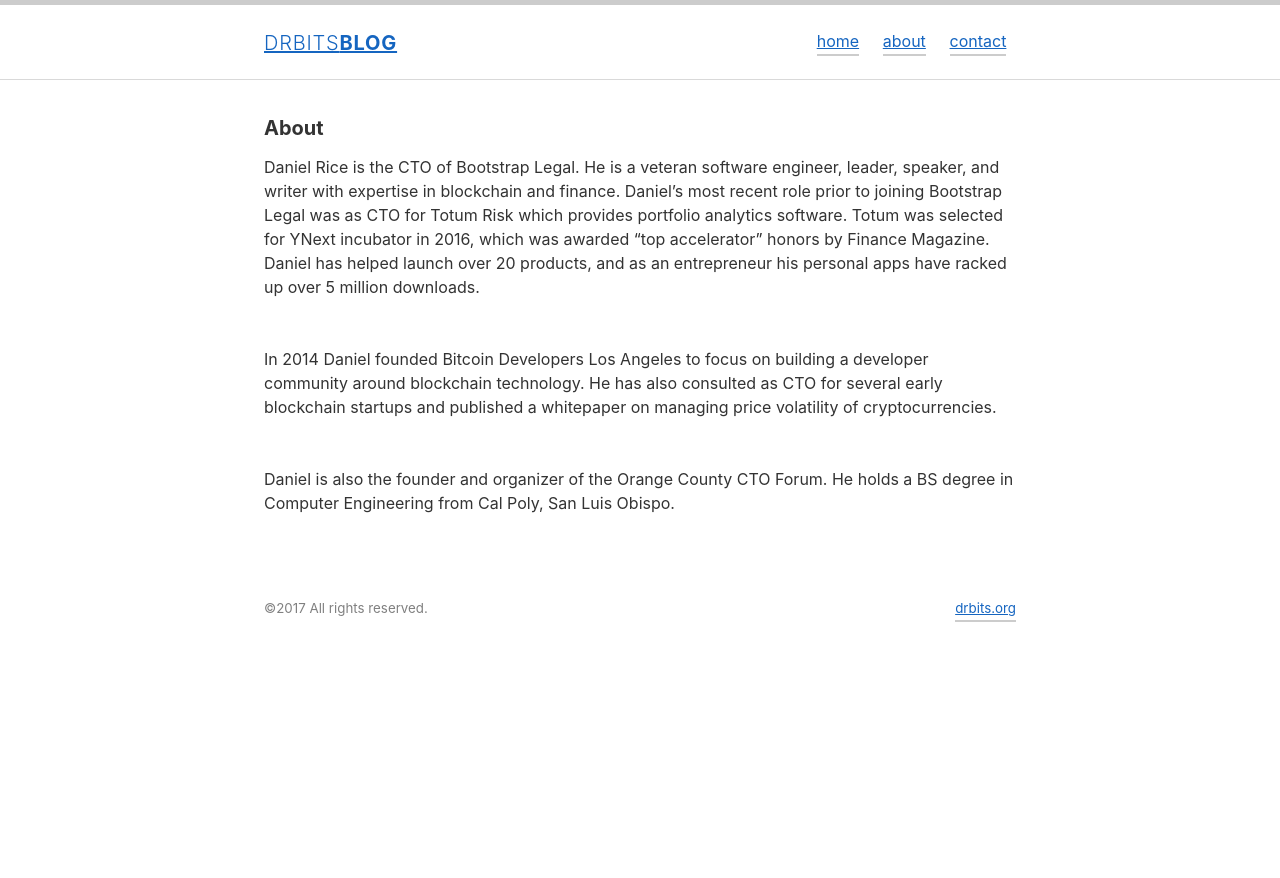
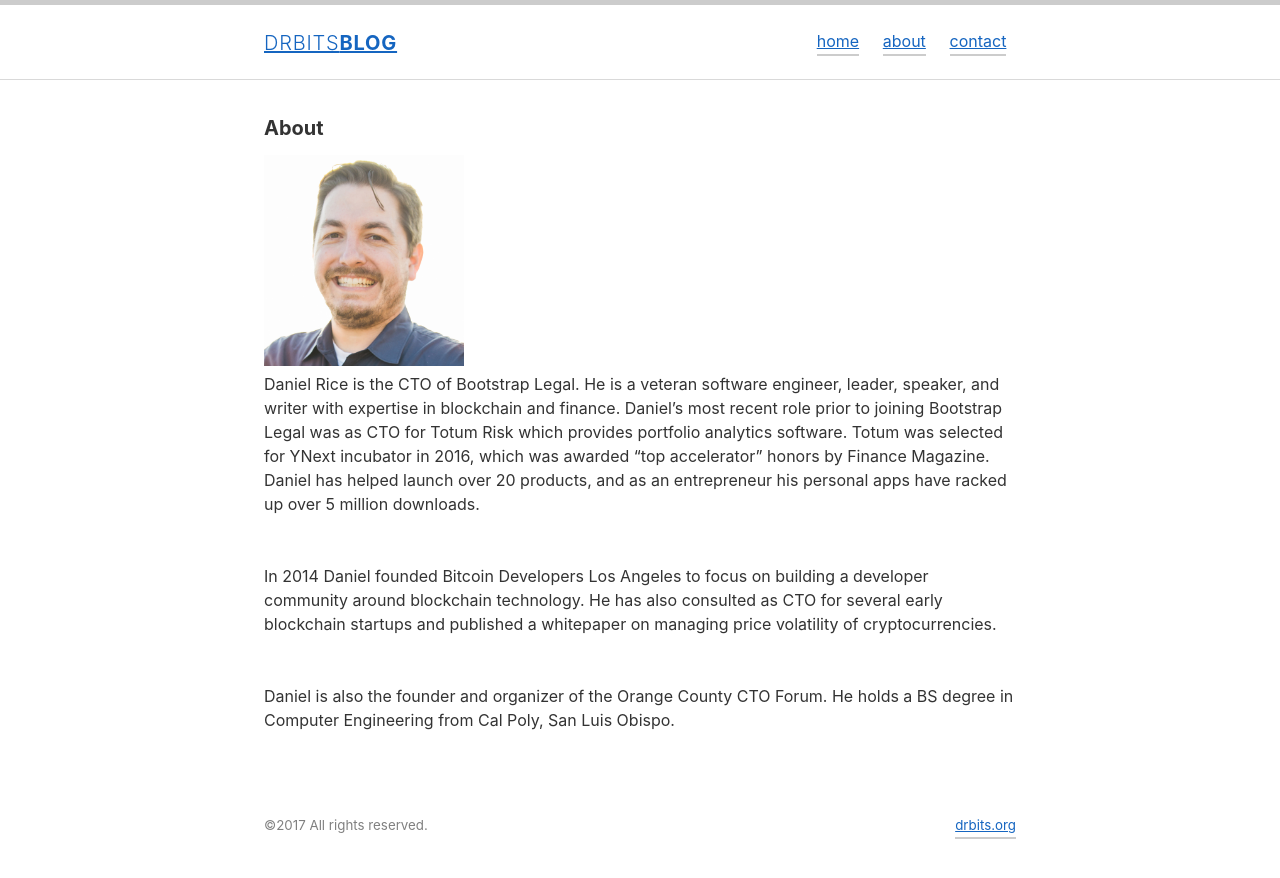
Before and after one commit to thedrbits/drbitsblog, a Jekyll site: the page built from about.md, in a window 1280 px wide. Shown: the top 878 px of the page. Built offline with Jekyll 4.4.1, drawn with Linux system fonts in a browser that asks for light colours.

Commit message:
adding about page image

```diff
--- a/_includes/footer.html
+++ b/_includes/footer.html
@@ -1,6 +1,6 @@
 <footer class="site-footer">
   <div class="container">
     <small class="pull-left">&copy;{{ site.time | date: '%Y' }} All rights reserved.</small>
-    <small class="pull-right"><a href="http://drbits.org/" target="_blank">drbits.org</a></small>
+    <small class="pull-right"><a href="http://drbits.org/">drbits.org</a></small>
   </div>
 </footer>
--- a/_includes/image
+++ b/_includes/image
@@ -1,3 +1,4 @@
+<div>
 {% capture imagePath %}{{ page.date | date: "%Y-%m-%d" }}-{{ page.title | slugify }}/{{ include.name }}{% endcapture %}
 {% if include.caption %}
     <figure>
@@ -7,3 +8,4 @@
 {% else %}
     <img src="/assets/posts/{{ imagePath }}" {% if include.alt %} alt="{{ include.alt }}" {% endif %} {% if include.width %} width="{{ include.width }}" {% endif %}/>
 {% endif %}
+</div>
--- a/about.md
+++ b/about.md
@@ -3,8 +3,7 @@ layout: page
 title: About
 permalink: /about/
 ---
-
-Daniel Rice is the CTO of Bootstrap Legal. He is a veteran software engineer, leader, speaker, and writer with expertise in blockchain and finance. Daniel’s most recent role prior to joining Bootstrap Legal was as CTO for Totum Risk which provides portfolio analytics software. Totum was selected for YNext incubator in 2016, which was awarded “top accelerator” honors by Finance Magazine. Daniel has helped launch over 20 products, and as an entrepreneur his personal apps have racked up over 5 million downloads.
+{% include image name="dan.jpeg" width=200 %}Daniel Rice is the CTO of Bootstrap Legal. He is a veteran software engineer, leader, speaker, and writer with expertise in blockchain and finance. Daniel’s most recent role prior to joining Bootstrap Legal was as CTO for Totum Risk which provides portfolio analytics software. Totum was selected for YNext incubator in 2016, which was awarded “top accelerator” honors by Finance Magazine. Daniel has helped launch over 20 products, and as an entrepreneur his personal apps have racked up over 5 million downloads.
 \\
 \\
 \\
```
Also changed, not shown: assets/posts/-about/dan.jpeg (added).
